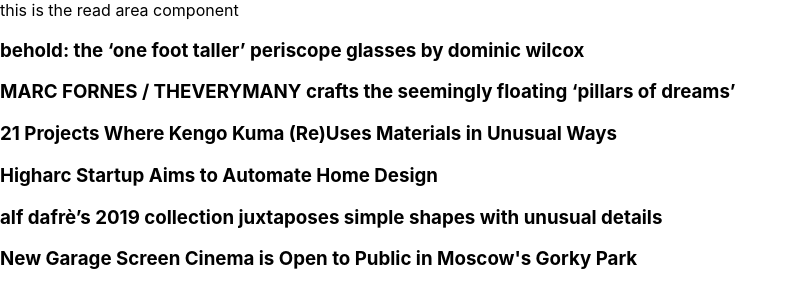
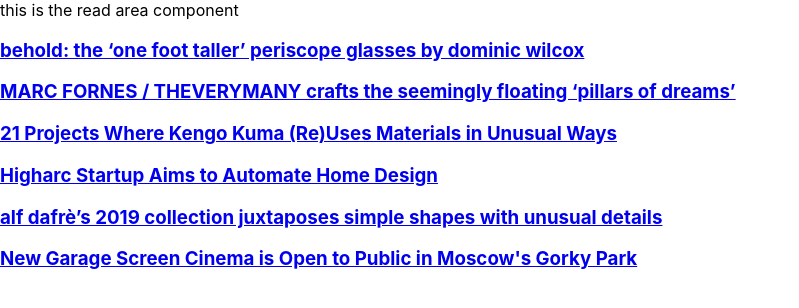
Before and after one commit to FrankZhang2046/Odin-capstone, a React (Create React App) app in the folder client/: page /feedly/1 in a window 1280 px wide. Shown: the top 308 px of the page, without its empty margins (0-799 px from the left). Built offline with nearby package versions, Linux system fonts and the light colour scheme.

Commit message:
speed reading functionality tentatively implemented

```diff
--- a/client/package.json
+++ b/client/package.json
@@ -8,7 +8,9 @@
     "react": "^16.8.6",
     "react-dom": "^16.8.6",
     "react-router-dom": "^5.0.0",
-    "react-scripts": "3.0.1"
+    "react-scripts": "3.0.1",
+    "react-speed-reader": "^1.3.0",
+    "react-speedy-reader": "^1.0.15"
   },
   "scripts": {
     "start": "react-scripts start",
--- a/client/src/App.js
+++ b/client/src/App.js
@@ -3,6 +3,7 @@ import Login from './components/Login/Login';
 import {Switch, Route, BrowserRouter} from 'react-router-dom';
 import Repository from './pages/Repository/Repository';
 import ReadArea from './pages/ReadArea/ReadArea';
+import Article from "./components/Article/Article";
 
 
 function App() {
@@ -13,6 +14,7 @@ function App() {
         <Route exact path="/loggedIn" render={(props)=><Login {...props} />}/>
         <Route exact path="/repository" component={Repository}/>
         <Route exact path="/feedly/:id" render={(props)=><ReadArea {...props} />}/>
+        <Route exact path="/feedly/article/read" render={(props)=><Article {...props} />} />
       </Switch>
     </BrowserRouter>
   );
--- a/client/src/components/Article/Article.js
+++ b/client/src/components/Article/Article.js
@@ -1,23 +1,32 @@
 import React from 'react';
-import Axios from 'axios';
-import titles from '../data/archTitles'
+import content from '../data/content';
+import { render } from 'react-dom';
+import SpeedyReader from 'react-speedy-reader';
+
 
 class Article extends React.Component{
     state={
-        article: []
+        content: content,
+        showContent: true,
+        speedRead: false
     };
 
-    componentDidMount(){
-        // Axios.post(`http://localhost:8080/feedly/entry`, {id: this.props.entryId})
-        //     .then(result => this.setState({article: result.data}))
-        this.setState({article: this.props.article})
+    speedRead=()=>{
+        this.setState({showContent: !this.state.showContent, speedRead: !this.state.speedRead})
     }
 
     render(){
-        return(
-            <div>
-                <h3>{this.state.article}</h3>
-            </div>
+        return (
+            <>
+              {this.state.showContent===true? <p>{this.state.content}</p>: null}
+              {this.state.speedRead===true? <div className="demo">
+                  <SpeedyReader
+                    autoPlay
+                    inputText={this.state.content}
+                  />
+              </div> : null}
+              <button onClick={this.speedRead}>Speed Read</button>
+            </>
         )
     }
 }
--- /dev/null
+++ b/client/src/components/Title/Title.js
@@ -0,0 +1,25 @@
+import React from 'react';
+import Axios from 'axios';
+import {Link} from "react-router-dom";
+
+class Title extends React.Component{
+    state={
+        article: []
+    };
+
+    componentDidMount(){
+        // Axios.post(`http://localhost:8080/feedly/entry`, {id: this.props.entryId})
+        //     .then(result => this.setState({article: result.data}))
+        this.setState({article: this.props.article})
+    }
+
+    render(){
+        return(
+            <div>
+                <Link to={`/feedly/article/read`}><h3>{this.state.article}</h3></Link>
+            </div>
+        )
+    }
+}
+
+export default Title;
--- a/client/src/components/data/content.js
+++ b/client/src/components/data/content.js
@@ -118,13 +118,9 @@ Aluminum Grating Panels as a Mosaic Façade
 Delis Yokohama
 According to the architect, "with 850 panels of aluminum grating that have different sizes and patterns and are combined as mosaic, we tried to translate the humane and unsorted atmosphere of this vibrant district alongside the canal into architectural vocabulary. Normally, multipurpose buildings in big cities are treated unfavorably. However, with the application of the industrial material as the particle, we succeeded in giving a fresh expression of 'noise' to the building."
 
- Delis Yokohama / Kengo Kuma and Associates. Image © Toshihiro Ishibashi
-Delis Yokohama / Kengo Kuma and Associates. Image © Toshihiro Ishibashi
- Delis Yokohama / Kengo Kuma and Associates. Image © Toshihiro Ishibashi
-Delis Yokohama / Kengo Kuma and Associates. Image © Toshihiro Ishibashi
+
 About this author
 
-Cite: AD Editorial Team. "21 Projects Where Kengo Kuma (Re)Uses Materials in Unusual Ways" 30 May 2019. ArchDaily. Accessed 30 May 2019. <https://www.archdaily.com/917657/21-projects-in-which-kengo-kuma-re-uses-materials-in-unusual-ways/> ISSN 0719-8884 ›
+Cite: AD Editorial Team. "21 Projects Where Kengo Kuma (Re)Uses Materials in Unusual Ways" 30 May 2019. ArchDaily. Accessed 30 May 2019. <https://www.archdaily.com/917657/21-projects-in-which-kengo-kuma-re-uses-materials-in-unusual-ways/> ISSN 0719-8884 `
 
-
-`
+export default content;
--- a/client/src/pages/ReadArea/ReadArea.js
+++ b/client/src/pages/ReadArea/ReadArea.js
@@ -1,6 +1,6 @@
 import React from 'react';
 import Axios from 'axios';
-import Article from '../../components/Article/Article';
+import Title from '../../components/Title/Title';
 import titles from '../../../src/components/data/archTitles'
 
 export default class ReadArea extends React.Component{
@@ -18,7 +18,7 @@ export default class ReadArea extends React.Component{
             <div>
                 <div>this is the read area component</div>
                 {this.state.category.map(title=>{
-                    return <Article article={title.title} />
+                    return <Title article={title.title} />
                 })}
             </div>
         )
```
Also changed, not shown: client/src/components/Title/Title.scss (added), 1 other file (tests, documents, lock files or other folders).
